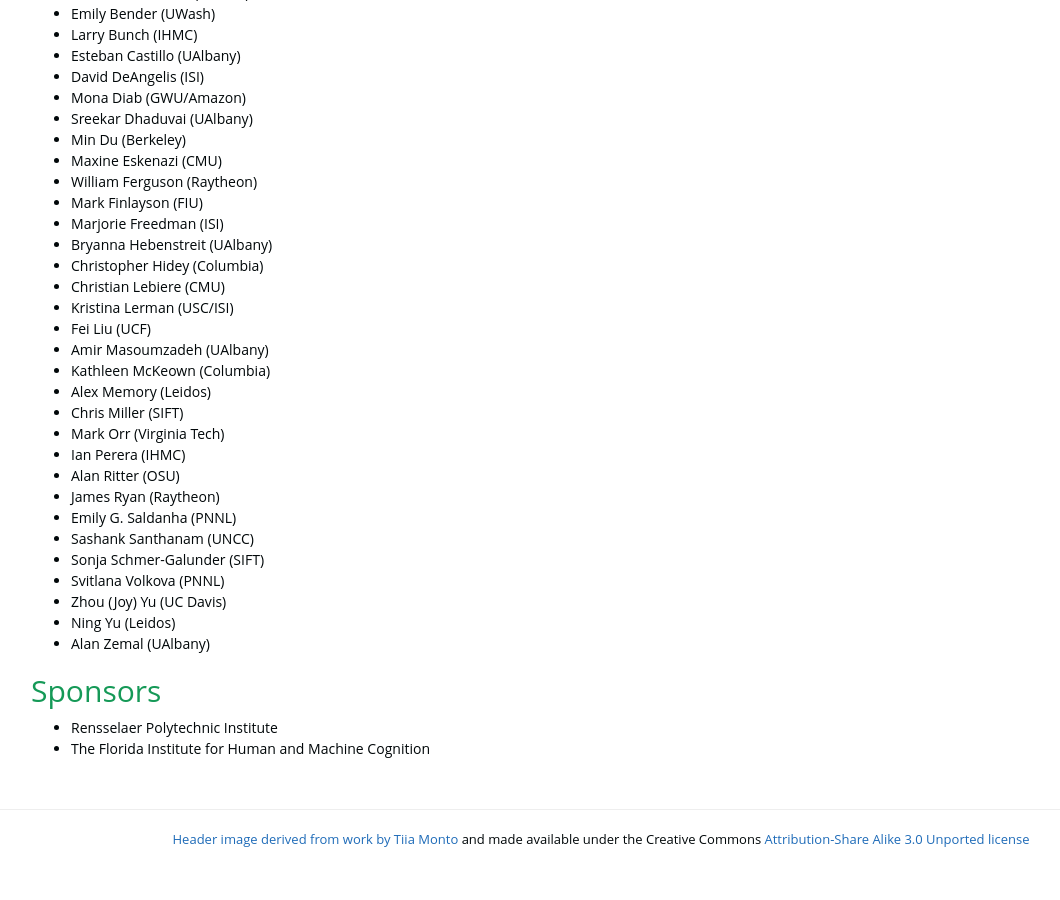
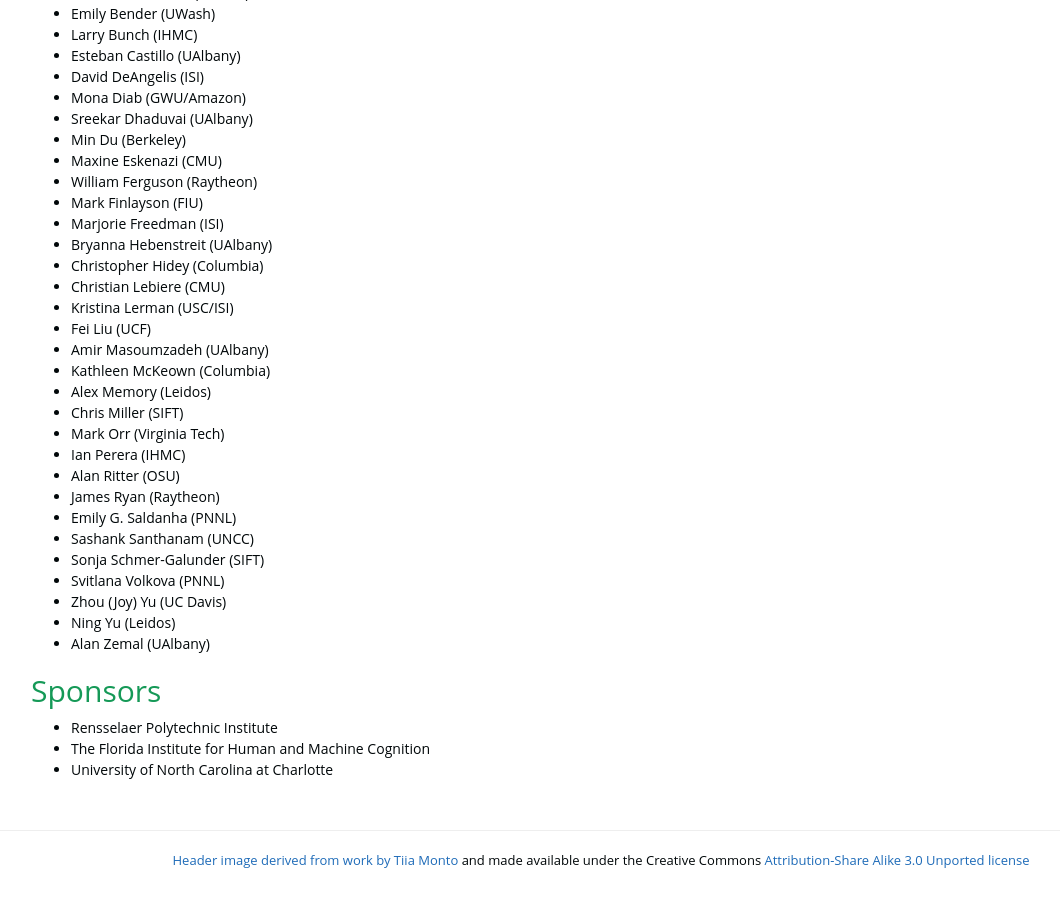
Before and after one commit to social-threats/social-threats.github.io, a Jekyll site: the page built from index.html, in a window 1280 px wide and 900 px high, scrolled down 2987 px. Shown: the whole window, without its empty margins (39-1099 px from the left). Built offline with Jekyll 4.4.1, drawn with Linux system fonts in a browser that asks for light colours; nearby versions of some CDN libraries; before the commit the page ends 3866 px from its top, so only the background shows below that.

Commit message:
added UNCC

```diff
--- a/_includes/_STOC_2020/sponsors.html
+++ b/_includes/_STOC_2020/sponsors.html
@@ -5,4 +5,5 @@
 <ul>
   <li> Rensselaer Polytechnic Institute
   <li> The Florida Institute for Human and Machine Cognition
+  <li> University of North Carolina at Charlotte
 </ul>
```
